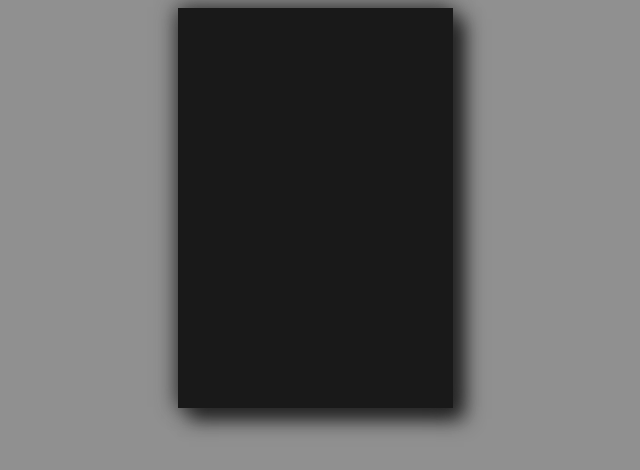
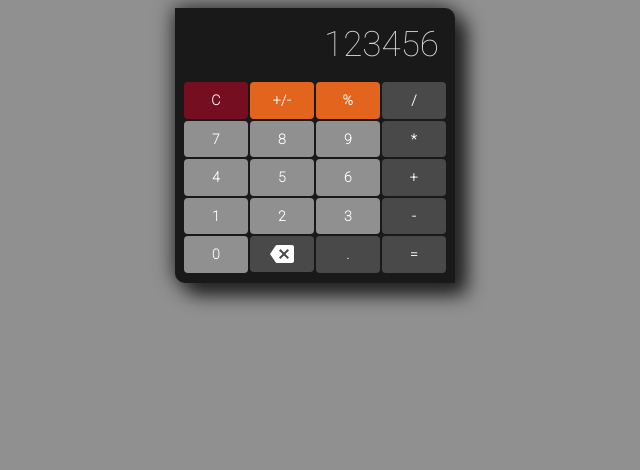
Before and after one commit to noel-pena/Calculator, a React (Vite) app: page / in a window 1280 px wide. Shown: the top 470 px of the page, without its empty margins (325-965 px from the left). Built offline with nearby package versions, Linux system fonts and the light colour scheme.

Commit message:
styling and components

```diff
--- a/index.html
+++ b/index.html
@@ -3,6 +3,9 @@
   <head>
     <meta charset="UTF-8" />
     <meta name="viewport" content="width=device-width, initial-scale=1.0" />
+    <link rel="preconnect" href="https://fonts.googleapis.com">
+    <link rel="preconnect" href="https://fonts.gstatic.com" crossorigin>
+    <link href="https://fonts.googleapis.com/css2?family=Roboto:wght@100&display=swap" rel="stylesheet">
     <title>Calculator</title>
   </head>
   <body>
--- a/package.json
+++ b/package.json
@@ -12,7 +12,8 @@
   "dependencies": {
     "@emotion/react": "^11.11.3",
     "@emotion/styled": "^11.11.0",
-    "@mui/material": "^5.15.3",
+    "@mui/icons-material": "^5.15.4",
+    "@mui/material": "^5.15.4",
     "react": "^18.2.0",
     "react-dom": "^18.2.0"
   },
--- a/src/App.css
+++ b/src/App.css
@@ -4,12 +4,20 @@ html {
 
 body {
   background-color: rgb(144, 144, 144);
+  font-family: 'Roboto', sans-serif;
 }
 
-.subContainer {
-  height: 400px;
-  width: 275px;
+.calculator {
+  border-top-right-radius: 10px;
+  border-bottom-left-radius: 10px;
+  height: 275px;
+  width: 280px;
   background: #191919;
   box-shadow: -1px -1px 20px #2d2d2d,
               11px 11px 19px #1a1a1a;
 }
+
+.entry{
+  font-size: 35px;
+  color: rgb(216, 216, 216);
+}
--- /dev/null
+++ b/src/components/Calculator.jsx
@@ -0,0 +1,51 @@
+import { Grid, SvgIcon } from "@mui/material";
+import * as React from "react";
+import Button from '@mui/material/Button';
+import { redButton, grayButton, orangeButton, yellowButton } from "./Styles";
+import BackspaceIcon from '@mui/icons-material/Backspace';
+
+
+export const Calculator = () => {
+    return (
+        <Grid className="calculator">
+            <Grid className="entry" xs={12} m={0} p={2} textAlign="end">
+                123456
+            </Grid>
+            <Grid sx={{ display: "flex", flexDirection: "row"}} px={1}>
+                <Grid spacing={2} xs={4}>
+                    <Button style={redButton}>C</Button>
+                    <Button style={grayButton}>7</Button>
+                    <Button style={grayButton}>4</Button>
+                    <Button style={grayButton}>1</Button>
+                    <Button style={grayButton}>0</Button>
+                </Grid>
+                <Grid spacing={2} xs={4}>
+                    <Button style={orangeButton}>+/-</Button>
+                    <Button style={grayButton}>8</Button>
+                    <Button style={grayButton}>5</Button>
+                    <Button style={grayButton}>2</Button>
+                    <Button style={yellowButton}>
+                        {<SvgIcon component={BackspaceIcon} />}
+                    </Button>
+                </Grid>
+                <Grid spacing={2} xs={4}>
+                    <Button style={orangeButton}>%</Button>
+                    <Button style={grayButton}>9</Button>
+                    <Button style={grayButton}>6</Button>
+                    <Button style={grayButton}>3</Button>
+                    <Button style={yellowButton}>.</Button>
+                </Grid>
+                <Grid spacing={2} xs={4}>
+                    <Button style={yellowButton}>/</Button>
+                    <Button style={yellowButton}>*</Button>
+                    <Button style={yellowButton}>+</Button>
+                    <Button style={yellowButton}>-</Button>
+                    <Button style={yellowButton}>=</Button>
+                </Grid>
+                <Grid xs={6}>
+
+                </Grid>
+            </Grid>
+        </Grid>
+    )
+}
--- a/src/components/Container.jsx
+++ b/src/components/Container.jsx
@@ -1,6 +1,6 @@
 import { Grid } from "@mui/material"
 import * as React from "react"
-import { SubContainer } from "./SubContainer"
+import { Calculator } from "./Calculator"
 
 export const Container = () => {
     return(
@@ -11,7 +11,7 @@ export const Container = () => {
         justifyContent="center"
         alignItems="center"
     >
-        <SubContainer />
+        <Calculator />
     </Grid>
     )
 }
--- /dev/null
+++ b/src/components/Styles.jsx
@@ -0,0 +1,29 @@
+export const redButton = {
+    color: "white",
+    backgroundColor: "#750E21",
+    fontWeight: 800,
+    margin: "1px",
+
+};
+
+export const orangeButton = {
+    color: "white",
+    backgroundColor: "#E3651D",
+    fontWeight: 800,
+    margin: "1px",
+
+};
+
+export const yellowButton = {
+    color: "white",
+    backgroundColor: "rgb(73, 73, 73)",
+    fontWeight: 800,
+    margin: "1px",
+
+};
+export const grayButton = {
+    color: "white",
+    backgroundColor: "rgb(144, 144, 144)",
+    fontWeight: 800,
+    margin: "1px"
+};
--- a/src/components/SubContainer.jsx
+++ /dev/null
@@ -1,10 +0,0 @@
-import { Grid } from "@mui/material";
-import * as React from "react";
-
-export const SubContainer = () => {
-    return (
-        <Grid item className="subContainer">
-
-        </Grid>
-    )
-}
```
Also changed, not shown: 1 other file (tests, documents, lock files or other folders).
